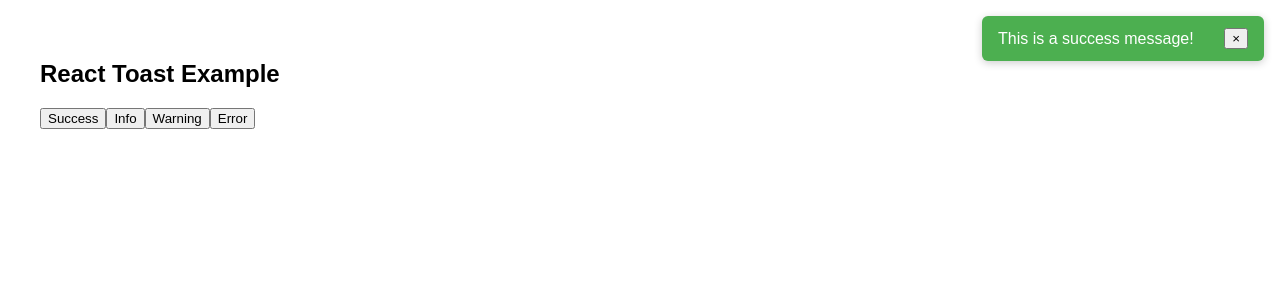
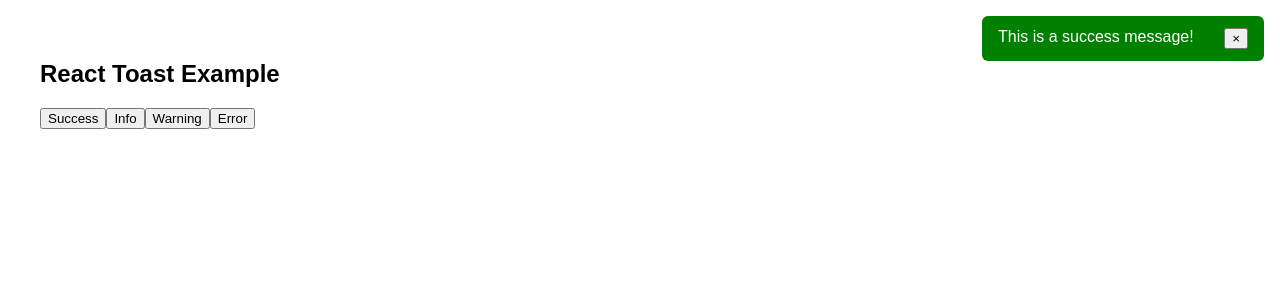
Before and after one commit to Harasis/Frontend, a React (Create React App) app in the folder toast-notification-system/: page / in a window 1280 px wide. Both pictures are taken after a click on the button "Success". Shown: the top 300 px of the page. Built offline with nearby package versions, Linux system fonts and the light colour scheme; the HTML template or start-up script is replaced by a standard one.

Commit message:
Update Toast.css

```diff
--- a/toast-notification-system/Toast.css
+++ b/toast-notification-system/Toast.css
@@ -8,51 +8,48 @@
 }
 
 /* CORNER POSITIONS - Place container in different corners */
+.toast-container.top-right {
+  top: 16px;
+  right: 16px;
+}
 .toast-container.top-left {
   top: 16px;
   left: 16px;
 }
-.toast-container.top-right {
-  top: 16px;
+.toast-container.bottom-right {
   right: 16px;
+  bottom: 16px;
+  flex-direction: column-reverse; /* New toasts appear at bottom */
 }
 .toast-container.bottom-left {
+  left: 16px;
   bottom: 16px;
-  left: 16px;
-  flex-direction: column-reverse; /* New toasts appear at bottom */
-}
-.toast-container.bottom-right {
-  bottom: 16px;
-  right: 16px;
   flex-direction: column-reverse; /* New toasts appear at bottom */
 }
 
 /* INDIVIDUAL TOAST STYLING - Basic toast appearance */
 .toast {
+  border-radius: 6px;
+  color: white;
+  min-width: 250px;
   padding: 12px 16px; /* Internal spacing */
-  border-radius: 6px; /* Rounded corners */
-  color: white; /* White text */
-  min-width: 250px; /* Minimum width */
   display: flex; /* Layout for text + close button */
   justify-content: space-between; /* Text left, button right */
-  align-items: center; /* Vertical center alignment */
-  box-shadow: 0 2px 8px rgba(0, 0, 0, 0.2); /* Drop shadow */
-  opacity: 0; /* Hidden by default - shown by animation */
 }
 
-/* TOAST TYPES - Different colors for different message types */
+/* toast error pop */
 .toast.success {
-  background: #4caf50;
-} /* Green for success */
+  background-color: green;
+}
+.toast.info {
+  background-color: darkgoldenrod;
+}
+.toast.warning {
+  background-color: orange;
+}
 .toast.error {
-  background: #f44336;
-} /* Red for errors */
-.toast.warning {
-  background: #ff9800;
-} /* Orange for warnings */
-.toast.info {
-  background: #2196f3;
-} /* Blue for info */
+  background-color: red;
+}
 
 /* ANIMATION KEYFRAMES - Define how animations work */
 @keyframes fadeIn {
@@ -94,30 +91,12 @@
 /* ANIMATION CLASSES - Apply animations to toasts */
 .toast.fade {
   animation: fadeIn 0.3s forwards;
-} /* Fade in animation */
+}
+.toast.pop {
+  animation: popIn 0.3s forwards;
+}
 .toast.slide {
   animation: slideIn 0.3s forwards;
-} /* Slide in animation */
-.toast.pop {
-  animation: popIn 0.4s forwards;
-} /* Pop in animation */
-
-/* LEFT POSITION SLIDE FIX - Make left toasts slide from left side */
-.toast-container.top-left .toast.slide,
-.toast-container.bottom-left .toast.slide {
-  animation-name: slideIn; /* Use same slideIn animation */
-  transform: translateX(
-    -100%
-  ); /* But start from left (-100%) instead of right */
-}
-
-/* CLOSE BUTTON - X button to manually close toast */
-.close-btn {
-  background: none; /* No background */
-  border: none; /* No border */
-  color: white; /* White X */
-  font-size: 18px; /* Bigger X */
-  cursor: pointer; /* Show clickable cursor */
 }
 
 /* APP STYLES - Basic app layout */
```
